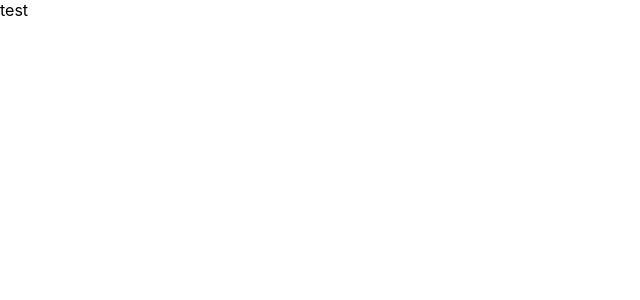
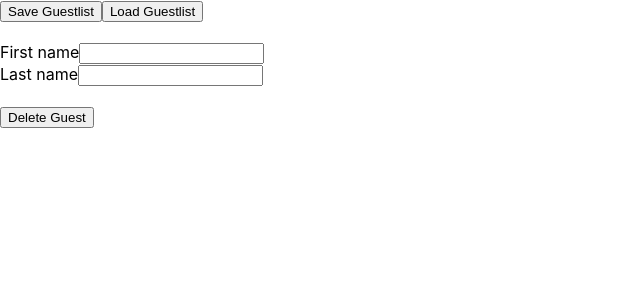
Before and after one commit to harenbergcoding/react-guest-list-, a React (Create React App) app: page / in a window 1280 px wide. Shown: the top 300 px of the page, without its empty margins (0-640 px from the left). Built offline with nearby package versions, Linux system fonts and the light colour scheme.

Commit message:
Added buttons and input boxes

```diff
--- a/package.json
+++ b/package.json
@@ -6,6 +6,7 @@
     "@testing-library/jest-dom": "^5.14.1",
     "@testing-library/react": "^13.0.0",
     "@testing-library/user-event": "^13.2.1",
+    "prop-types": "^15.8.1",
     "react": "^18.2.0",
     "react-dom": "^18.2.0",
     "react-scripts": "5.0.1",
--- a/src/App.js
+++ b/src/App.js
@@ -1,9 +1,75 @@
 import './App.css';
+// import propTypes from 'prop-types';
+import { useState } from 'react';
+import { start } from 'repl';
 
 function App() {
+  const [user, setUser] = useState('');
+  const [firstName, setFirstName] = useState('');
+  const [lastName, setLastName] = useState('M');
+  const [isAttending, setIsAttending] = useState('not attending');
+
+  // const baseUrl = 'http://localhost:4000';
+
+  // async function getUser() {
+  //   const response = await fetch(`${baseUrl}/guests/:id`);
+  //   const guest = await response.json();
+  //   console.log(guest);
+  // }
+  // getUser();
+
+  // function User(props) {
+  //   return (
+  //     <>
+  //       {props.firstName}
+  //       {props.lastName}
+  //       <button></button>
+  //       {isAttending}
+  //     </>
+  //   );
+  // }
+
+  // function createUser() {
+  //   return (
+  //     <>
+  //       <User
+  //         firstName={'Michael'}
+  //         lastName={'H'}
+  //         {isAttending}
+  //       ></User>
+  //     </>
+  //   );
+  // }
+
   return (
     <div className="App">
-    test
+      <button>Save Guestlist</button>
+      <button>Load Guestlist</button>
+      <br />
+      <br />
+      <label>
+        First name
+        <input
+          value={firstName}
+          onChange={(event) => {
+            setFirstName(event.currentTarget.value);
+          }}
+        />
+      </label>
+      <br />
+      <label
+        value={lastName}
+        onChange={(event) => {
+          setLastName(event.currentTarget.value);
+        }}
+      >
+        Last name
+        <input />
+      </label>
+      <br />
+      <br />
+      <button>Delete Guest</button>
+      <div data-test-id="guest"></div>
     </div>
   );
 }
```
